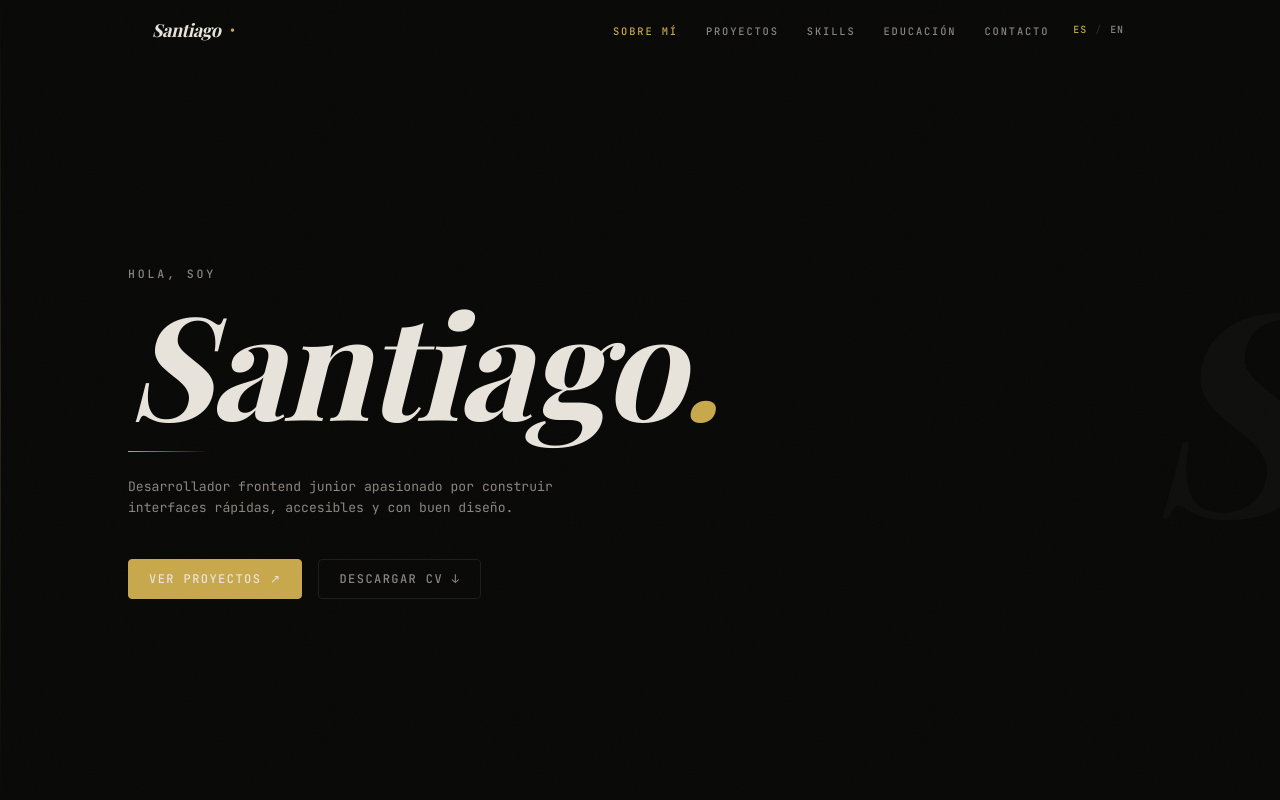
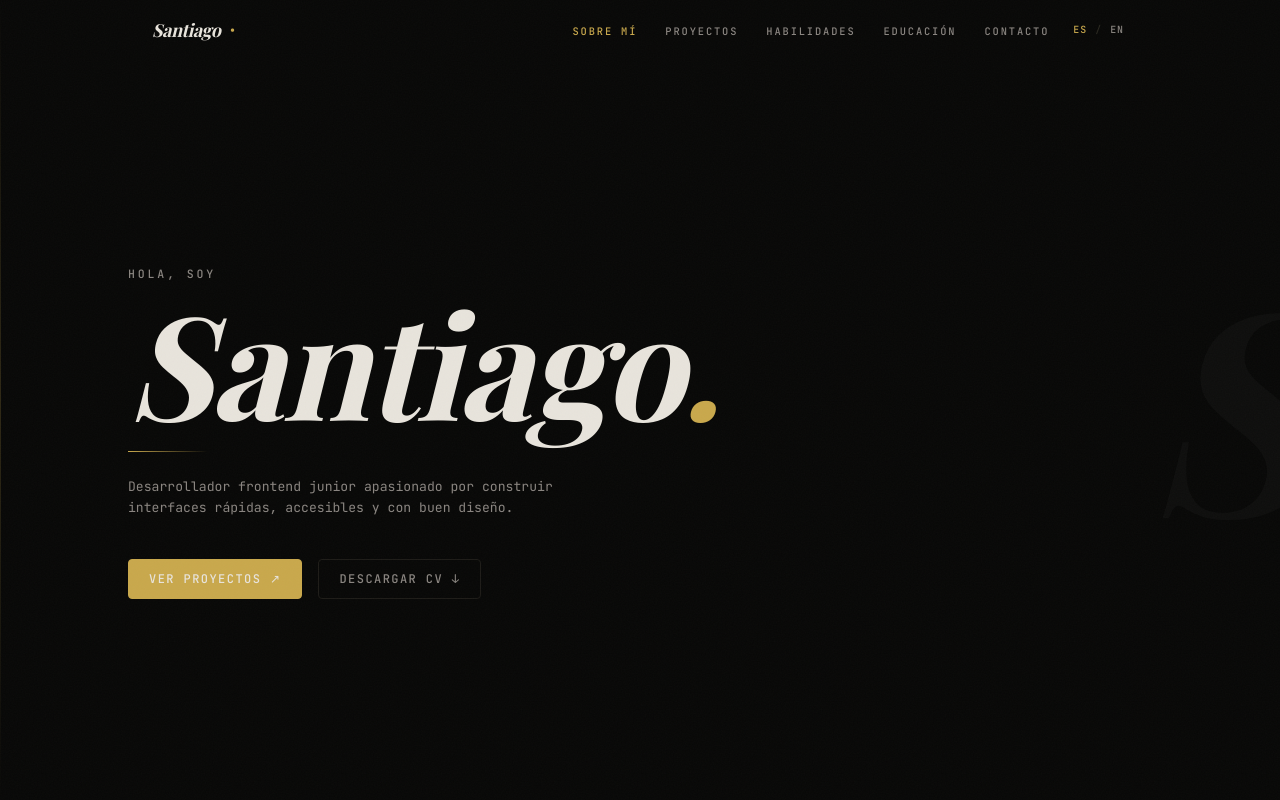
Before and after one commit to MurilloR11/MurilloR11.github.io, a React (Vite) app: page / in a window 1280 px wide. Shown: the top 800 px of the page. Built offline with nearby package versions, Linux system fonts and the light colour scheme; a web font is replaced by a local one.

Commit message:
fix(i18n): traducir 'Skills' a 'Habilidades' en el modo español

```diff
--- a/src/i18n/translations.ts
+++ b/src/i18n/translations.ts
@@ -101,7 +101,7 @@ export const translations: Record<'es' | 'en', Translations> = {
     nav: {
       about: 'Sobre mí',
       projects: 'Proyectos',
-      skills: 'Skills',
+      skills: 'Habilidades',
       education: 'Educación',
       contact: 'Contacto',
       skipToContent: 'Saltar al contenido',
@@ -130,7 +130,7 @@ export const translations: Record<'es' | 'en', Translations> = {
     },
     skills: {
       sectionLabel: '── 03 / tecnologías',
-      heading: 'Skills',
+      heading: 'Habilidades',
       subtitleLine1: 'Tecnologías y herramientas',
       subtitleLine2: 'con las que trabajo.',
     },
```
